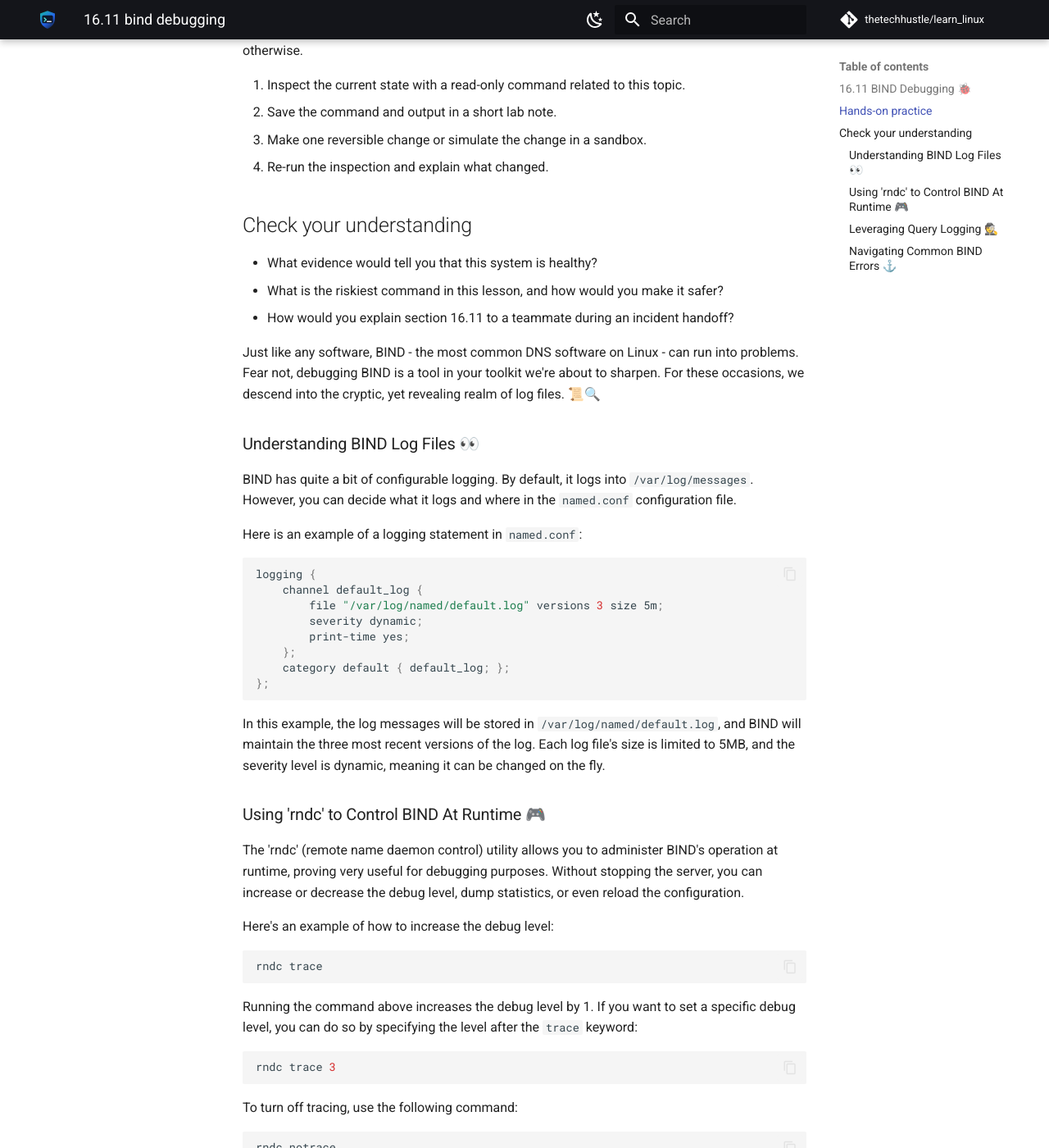
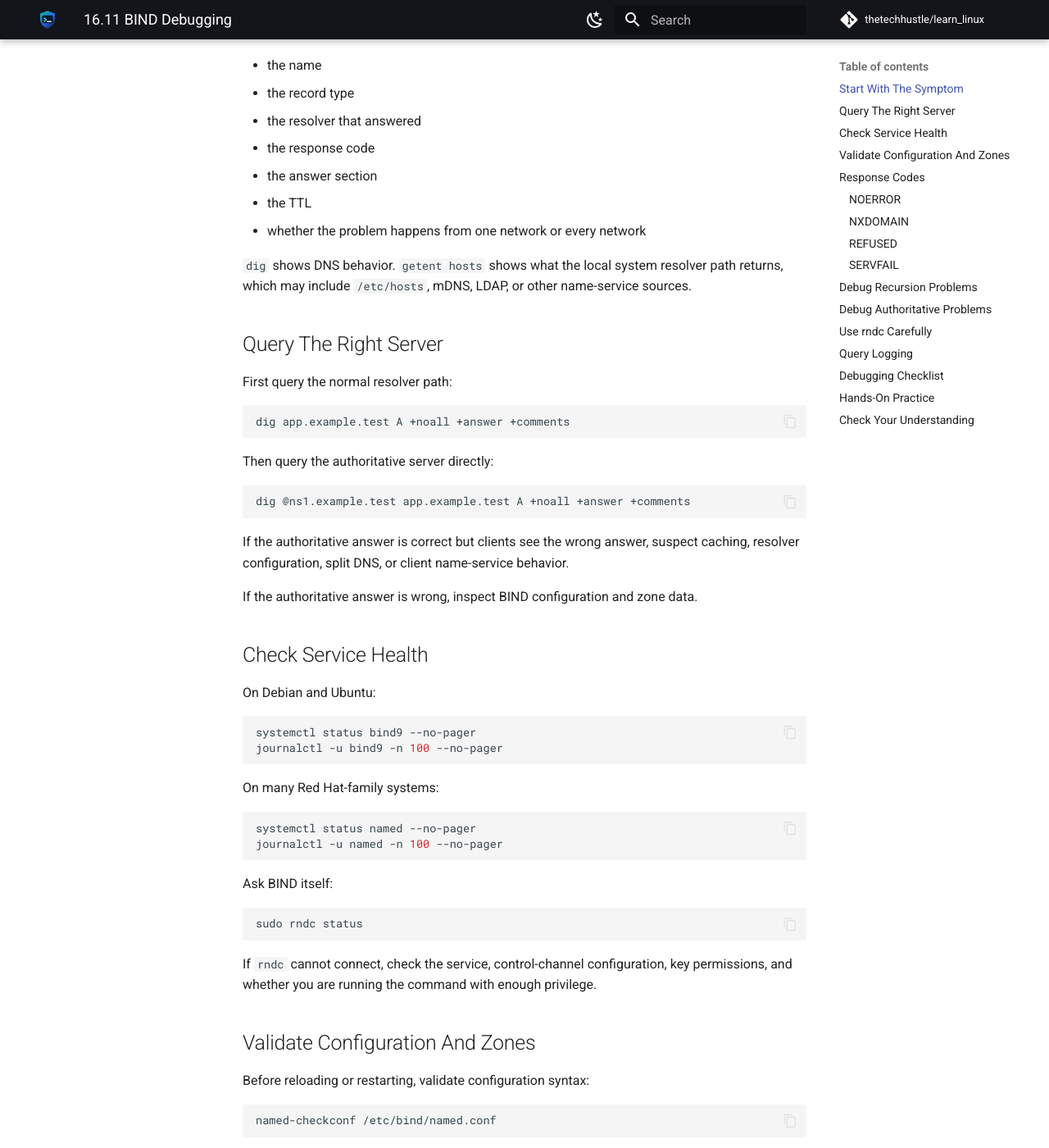
Before and after one commit to thetechhustle/learn_linux, an MkDocs documentation site: the page built from docs/lessons/16_dns_the_domain_name_system/16.11_bind_debugging.md, in a window 1280 px wide and 1400 px high, scrolled down 736 px. Shown: the whole window at 82% size. Built offline with MkDocs 1.6.1 and Material for MkDocs 9.7.7, drawn with Linux system fonts in a browser that asks for light colours; comment, search, counter and statistics services are not loaded; some of the changed text lies outside the part shown.

Commit message:
Improve Chapter 16 BIND debugging lesson (#145)
Co-authored-by: Jules Ai <jules@Juless-Air.ts.net lan>

````diff
--- a/docs/lessons/16_dns_the_domain_name_system/16.11_bind_debugging.md
+++ b/docs/lessons/16_dns_the_domain_name_system/16.11_bind_debugging.md
@@ -1,100 +1,318 @@
-## 16.11 BIND Debugging 🐞
-
-
+# 16.11 BIND Debugging
 
 !!! abstract "What you will learn"
-    - Explain where **16.11 BIND Debugging 🐞** fits in day-to-day Linux operations.
-    - Use current Linux tooling to inspect, change, and verify the relevant system behavior.
-    - Connect the concept to a real operational scenario: a domain migration where email and web traffic must keep working.
-
-!!! example "Field story"
-    Imagine a domain migration where email and web traffic must keep working. Your job is not to memorize a command; it is to build a short evidence trail, choose a low-risk change, and prove whether the system improved.
+    - Separate client resolver problems from authoritative BIND problems.
+    - Use `dig`, `rndc`, `journalctl`, and BIND validation tools during incidents.
+    - Interpret common DNS response codes such as `SERVFAIL`, `REFUSED`, and `NXDOMAIN`.
+    - Build a short evidence trail before changing production DNS.
 
 !!! success "Operator principle"
-    Plan DNS changes around TTLs, authoritative servers, and rollback.
+    Debug DNS from the outside in: client path, recursive resolver, authoritative server, configuration, zone data, logs. Do not start by editing files.
 
-## Hands-on practice
+## Start With The Symptom
 
-Run these on a disposable VM, container, or lab machine unless the lesson explicitly says otherwise.
-
-1. Inspect the current state with a read-only command related to this topic.
-2. Save the command and output in a short lab note.
-3. Make one reversible change or simulate the change in a sandbox.
-4. Re-run the inspection and explain what changed.
-
-## Check your understanding
-
-- What evidence would tell you that this system is healthy?
-- What is the riskiest command in this lesson, and how would you make it safer?
-- How would you explain section 16.11 to a teammate during an incident handoff?
-
-
-Just like any software, BIND - the most common DNS software on Linux - can run into problems. Fear not, debugging BIND is a tool in your toolkit we're about to sharpen. For these occasions, we descend into the cryptic, yet revealing realm of log files. 📜🔍
-
-### Understanding BIND Log Files 👀
-
-BIND has quite a bit of configurable logging. By default, it logs into `/var/log/messages`. However, you can decide what it logs and where in the `named.conf` configuration file.
-
-Here is an example of a logging statement in `named.conf`:
+Capture the exact query that is failing:
 
 ```bash
+dig app.example.test A
+dig app.example.test AAAA
+dig app.example.test CNAME
+getent hosts app.example.test
+```
+
+Write down:
+
+- the name
+- the record type
+- the resolver that answered
+- the response code
+- the answer section
+- the TTL
+- whether the problem happens from one network or every network
+
+`dig` shows DNS behavior. `getent hosts` shows what the local system resolver path returns, which may include `/etc/hosts`, mDNS, LDAP, or other name-service sources.
+
+## Query The Right Server
+
+First query the normal resolver path:
+
+```bash
+dig app.example.test A +noall +answer +comments
+```
+
+Then query the authoritative server directly:
+
+```bash
+dig @ns1.example.test app.example.test A +noall +answer +comments
+```
+
+If the authoritative answer is correct but clients see the wrong answer, suspect caching, resolver configuration, split DNS, or client name-service behavior.
+
+If the authoritative answer is wrong, inspect BIND configuration and zone data.
+
+## Check Service Health
+
+On Debian and Ubuntu:
+
+```bash
+systemctl status bind9 --no-pager
+journalctl -u bind9 -n 100 --no-pager
+```
+
+On many Red Hat-family systems:
+
+```bash
+systemctl status named --no-pager
+journalctl -u named -n 100 --no-pager
+```
+
+Ask BIND itself:
+
+```bash
+sudo rndc status
+```
+
+If `rndc` cannot connect, check the service, control-channel configuration, key permissions, and whether you are running the command with enough privilege.
+
+## Validate Configuration And Zones
+
+Before reloading or restarting, validate configuration syntax:
+
+```bash
+named-checkconf /etc/bind/named.conf
+```
+
+Print the parsed configuration when include files make the layout hard to follow:
+
+```bash
+named-checkconf -p | less
+```
+
+Validate a zone file:
+
+```bash
+named-checkzone example.test /etc/bind/zones/db.example.test
+```
+
+Common failures include:
+
+- missing semicolon
+- missing closing brace
+- invalid record syntax
+- SOA serial typo
+- relative name that should have been absolute
+- CNAME placed at a name that also has other records
+
+## Response Codes
+
+### NOERROR
+
+`NOERROR` means the query was processed successfully. It may still have no answer.
+
+```bash
+dig @ns1.example.test example.test TXT +comments
+```
+
+No answer with `NOERROR` often means the name exists, but not for the type you asked for.
+
+### NXDOMAIN
+
+`NXDOMAIN` means the queried name does not exist.
+
+```bash
+dig @ns1.example.test missing.example.test A +comments
+```
+
+If `NXDOMAIN` is unexpected, check:
+
+- the zone file name and `$ORIGIN`
+- whether the record was added under the correct owner name
+- whether the zone reloaded successfully
+- negative-cache TTL
+
+### REFUSED
+
+`REFUSED` means the server declined to answer.
+
+Common causes:
+
+- query blocked by `allow-query`
+- recursion attempted from an unauthorized network
+- view matching sent the client to a view without the zone
+- firewall or ACL design expects the client to use another resolver
+
+### SERVFAIL
+
+`SERVFAIL` means the server failed while trying to answer.
+
+Common causes:
+
+- DNSSEC validation failure
+- upstream resolver failure
+- lame delegation
+- zone load failure
+- permission problem reading a zone file
+- broken forwarding configuration
+
+Use logs and direct authoritative queries to narrow the cause.
+
+## Debug Recursion Problems
+
+If BIND is acting as a recursive resolver, test from an allowed client:
+
+```bash
+dig @10.0.0.53 www.kernel.org A +comments
+```
+
+Then test from a network that should not be allowed:
+
+```bash
+dig @public.example.test www.kernel.org A +comments
+```
+
+The public query should not get recursive service. If it does, tighten `allow-recursion` and `allow-query-cache`.
+
+Relevant configuration:
+
+```conf
+recursion yes;
+allow-recursion { trusted-clients; };
+allow-query-cache { trusted-clients; };
+```
+
+## Debug Authoritative Problems
+
+Check whether BIND is authoritative for the zone:
+
+```bash
+dig @ns1.example.test example.test SOA +noall +answer
+dig @ns1.example.test example.test NS +noall +answer
+```
+
+Check the serial on primary and secondary servers:
+
+```bash
+dig @ns1.example.test example.test SOA +noall +answer
+dig @ns2.example.test example.test SOA +noall +answer
+```
+
+If the secondary serial is old, check:
+
+- `allow-transfer` on the primary
+- `primaries` or `masters` on the secondary
+- TCP port 53 between servers
+- notify behavior
+- logs on both servers
+
+## Use `rndc` Carefully
+
+Reload one zone:
+
+```bash
+sudo rndc reload example.test
+```
+
+Reload all zones and configuration:
+
+```bash
+sudo rndc reload
+```
+
+Show zone status:
+
+```bash
+sudo rndc zonestatus example.test
+```
+
+Increase debug logging temporarily:
+
+```bash
+sudo rndc trace 3
+```
+
+Turn it back off:
+
+```bash
+sudo rndc notrace
+```
+
+Debug tracing can produce a lot of output. Use it briefly and record when you enabled and disabled it.
+
+## Query Logging
+
+Query logging is useful when you need to prove whether a request reaches BIND.
+
+Temporary runtime toggle:
+
+```bash
+sudo rndc querylog on
+sudo rndc querylog off
+```
+
+Use it sparingly. Busy resolvers can generate large logs quickly.
+
+Persistent logging example:
+
+```conf
 logging {
-    channel default_log {
-        file "/var/log/named/default.log" versions 3 size 5m;
-        severity dynamic;
+    channel query_log {
+        file "/var/log/named/query.log" versions 3 size 20m;
+        severity info;
         print-time yes;
+        print-category yes;
+        print-severity yes;
     };
-    category default { default_log; };
+
+    category queries { query_log; };
 };
 ```
 
-In this example, the log messages will be stored in `/var/log/named/default.log`, and BIND will maintain the three most recent versions of the log. Each log file's size is limited to 5MB, and the severity level is dynamic, meaning it can be changed on the fly.
+Make sure the BIND service user can write to the log path.
 
-### Using 'rndc' to Control BIND At Runtime 🎮
+## Debugging Checklist
 
-The 'rndc' (remote name daemon control) utility allows you to administer BIND's operation at runtime, proving very useful for debugging purposes. Without stopping the server, you can increase or decrease the debug level, dump statistics, or even reload the configuration.
+Use this order during incidents:
 
-Here's an example of how to increase the debug level:
+1. Reproduce the exact query with `dig`.
+2. Compare default resolver and authoritative answers.
+3. Check service status and logs.
+4. Validate configuration and zone files.
+5. Check response code meaning.
+6. Check view matching, recursion policy, and ACLs.
+7. Check SOA serials across primary and secondary servers.
+8. Reload only what changed.
+9. Verify from the affected client path.
+10. Record before and after evidence.
+
+Commands worth keeping close:
 
 ```bash
-rndc trace
-```
-Running the command above increases the debug level by 1. If you want to set a specific debug level, you can do so by specifying the level after the `trace` keyword:
-
-```bash
-rndc trace 3
+dig name.example.test A +comments
+dig @ns1.example.test name.example.test A +noall +answer +comments
+dig @ns1.example.test example.test SOA +noall +answer
+getent hosts name.example.test
+named-checkconf /etc/bind/named.conf
+named-checkzone example.test /etc/bind/zones/db.example.test
+sudo rndc status
+sudo rndc zonestatus example.test
+journalctl -u bind9 -n 100 --no-pager
 ```
 
-To turn off tracing, use the following command:
-```bash
-rndc notrace
-```
+## Hands-On Practice
 
-### Leveraging Query Logging 🕵️
+Use a lab BIND server.
 
-A useful feature of BIND for debugging queries is "Query Logging". This can be added to the `named.conf` file like so:
+1. Query a working record through the default resolver and directly against BIND.
+2. Introduce a safe syntax error in a copy of a zone file and run `named-checkzone`.
+3. Query a missing name and identify the `NXDOMAIN` response.
+4. Query a record type that does not exist for a valid name and compare it with `NXDOMAIN`.
+5. Turn query logging on briefly, make one query, and turn query logging off.
+6. Record the evidence you would include in an incident handoff.
 
-```bash
-logging{
-    channel queries {
-        file "/var/log/queries";
-        severity info;
-        print-time yes;
-    };
-    category queries { queries; };
-};
-```
+## Check Your Understanding
 
-Remember, while logging can be crucial for troubleshooting, excessive logging can overwhelm your disk space. So, choose your logging levels wisely! 🧠💡
-
-### Navigating Common BIND Errors ⚓
-
-Familiarize yourself with common BIND error messages—a closer understanding of these can shorten the debugging process. Below are some of the most frequent ones:
-
-- **`SERVFAIL`**: This often means that BIND can't get an authoritative answer to the query. This can be due to a configuration error or a problem with the remote DNS server.
-
-- **`REFUSED`**: This implies that the DNS server refused to answer for the query your system sent.
-
-- **`NXDOMAIN`**: Non-Existent Domain. This means the domain you’re trying to query does not exist.
-
-When you get stuck, remember that every master was once a beginner who kept going. Keep learning, keep troubleshooting, and never stop improving. You're becoming a DNS wizard! 🧙‍♂️✨
+- Why should you compare recursive and authoritative answers?
+- What is the difference between `NOERROR` with no answer and `NXDOMAIN`?
+- Why can `SERVFAIL` be caused by DNSSEC?
+- Why is open recursion dangerous?
+- When should you use `rndc reload example.test` instead of restarting the service?
````
